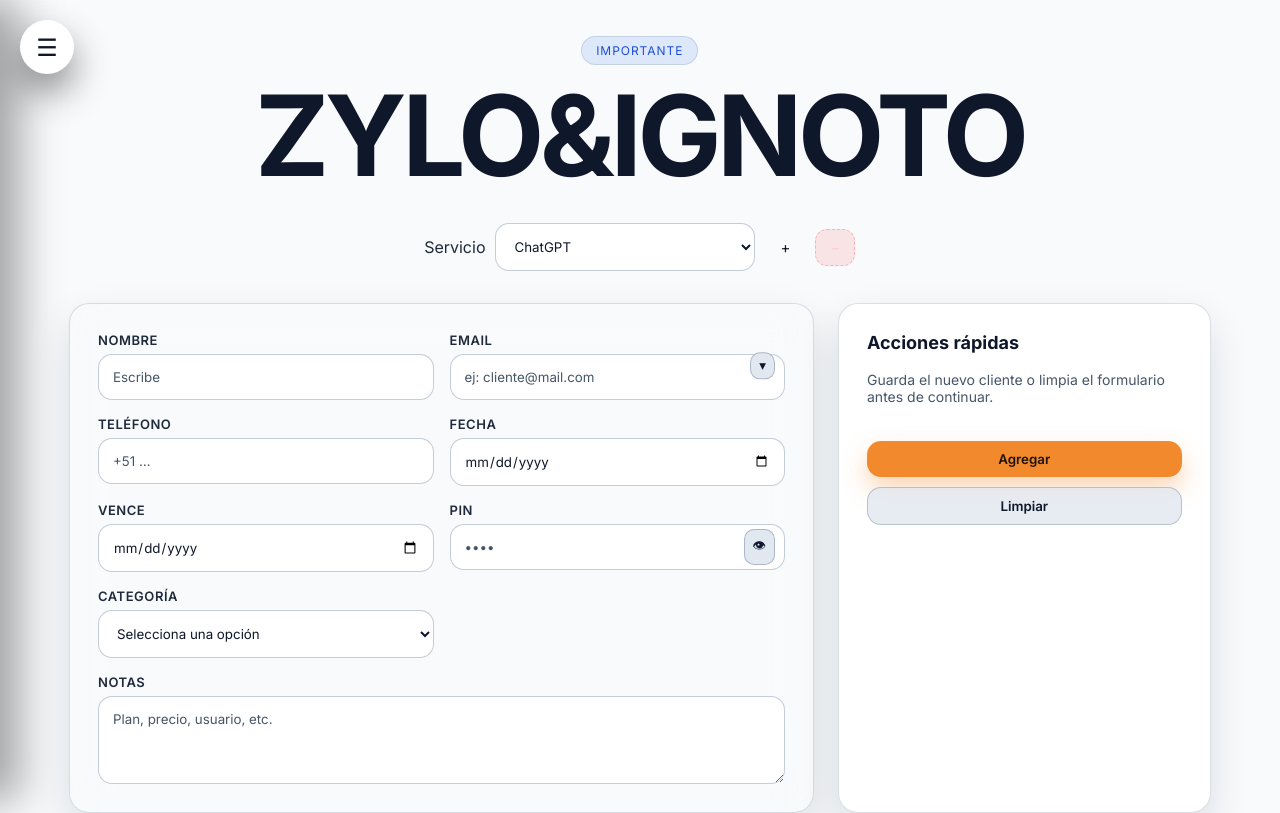
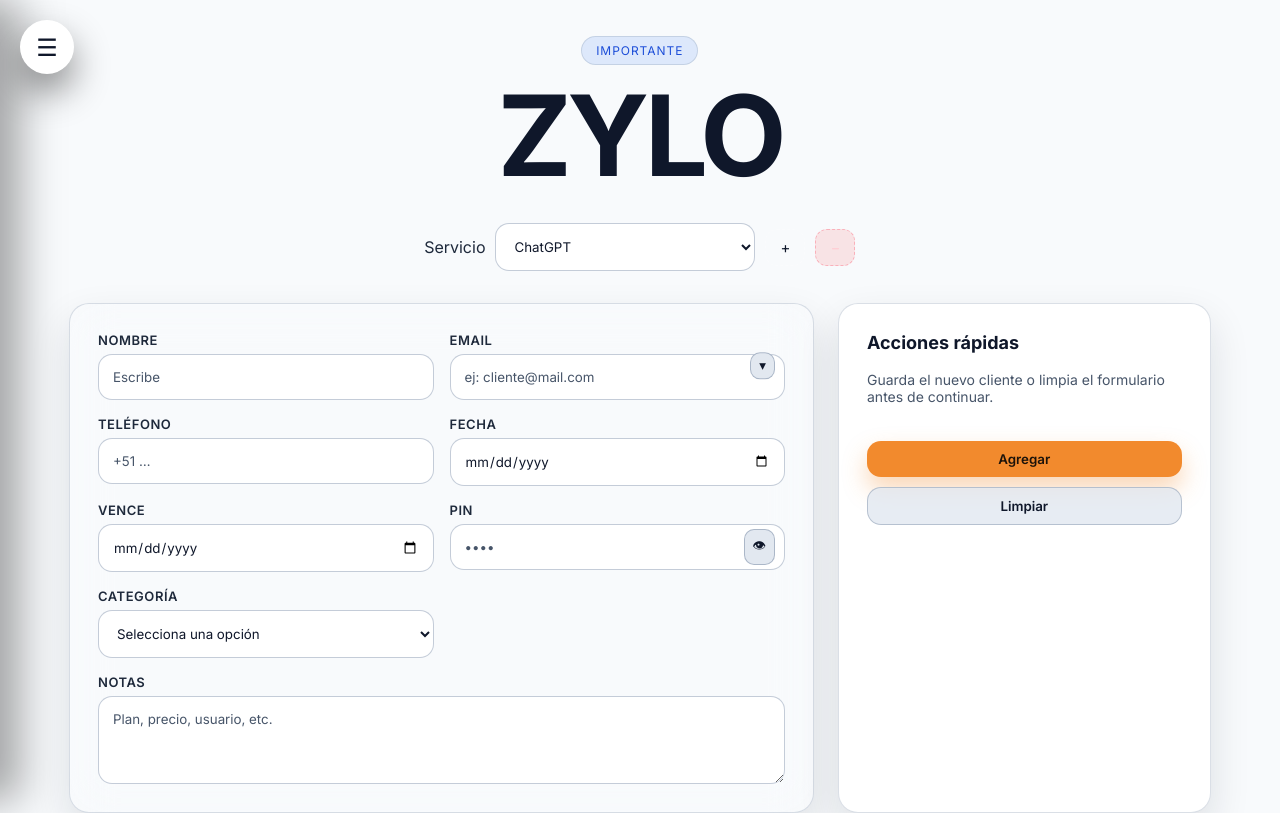
Before and after one commit to iamwrely/Admin-Clientes, a plain HTML site: page index.html in a window 1280 px wide. Shown: the top 813 px of the page. Drawn offline with nearby package versions, Linux system fonts and the light colour scheme.

Commit message:
Update index.html

```diff
--- a/index.html
+++ b/index.html
@@ -382,7 +382,7 @@
 
   <header id="Header" class="scroll-fade">
     <span class="pill">importante</span>
-    <h1 class="hero-brand">ZYLO&IGNOTO</h1>
+    <h1 class="hero-brand">ZYLO</h1>
   </header>
 
   <section id="BarraServicio" class="center scroll-fade">
```
